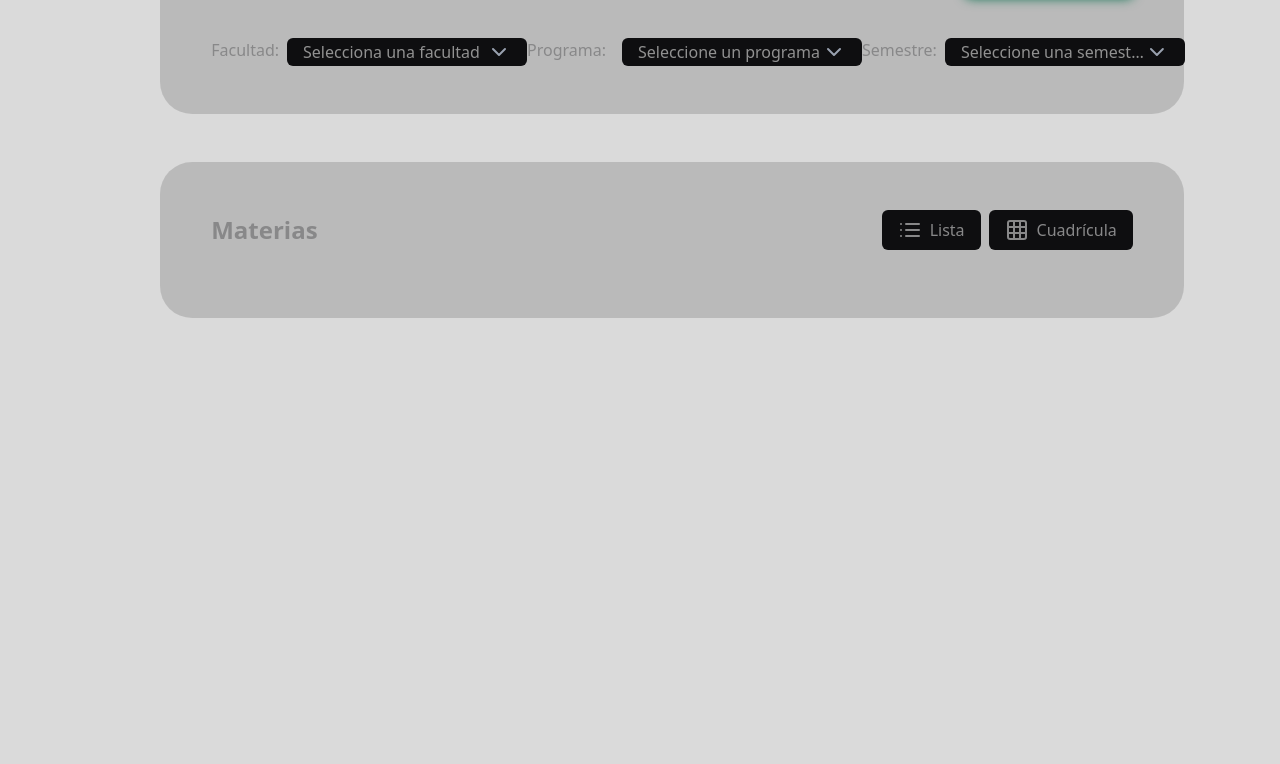
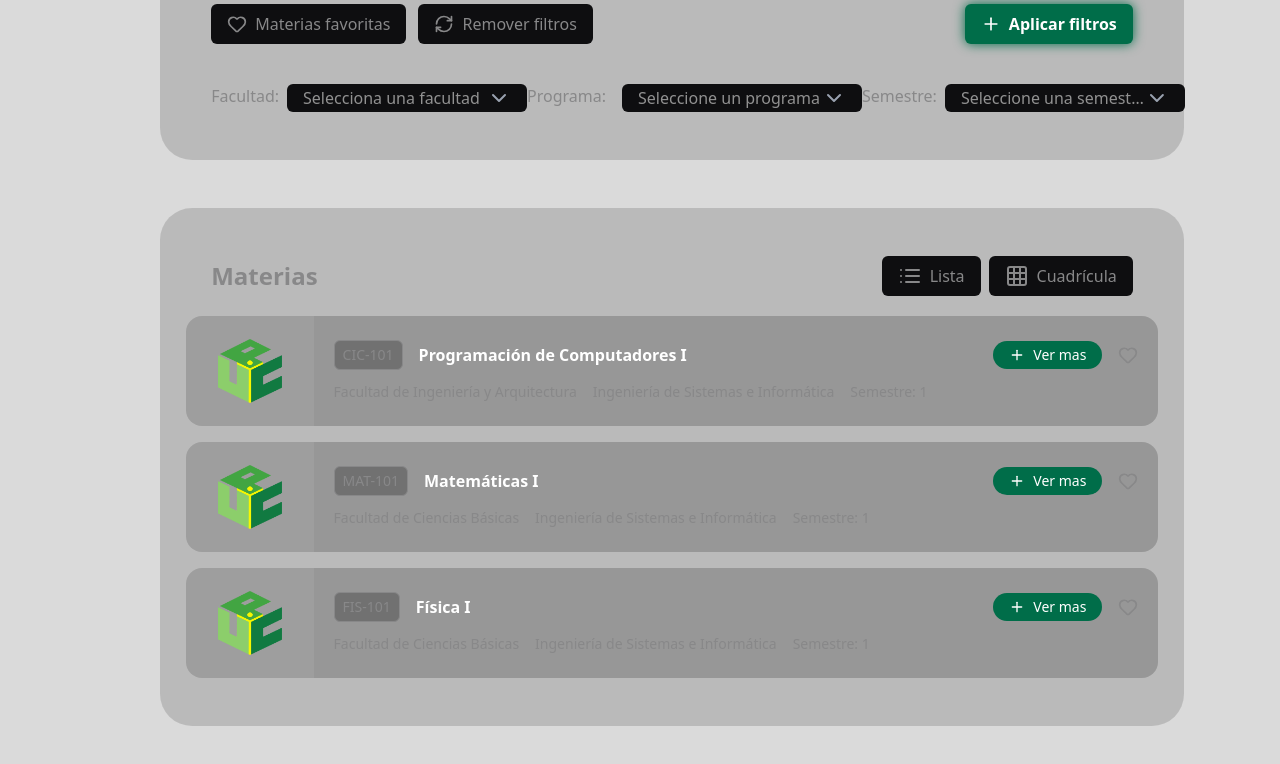
Before and after one commit to Jramosd-lang/UPCStudent, a React (Vite) app: page /materias in a window 1280 px wide. Shown: the part 524-1288 px from the top of the page. Before the commit the page ends 882 px from the top, so only its background shows below. Built offline with nearby package versions, Linux system fonts and the light colour scheme.

Commit message:
feature: new target subject v1.0

```diff
--- a/src/components/listOfSubjects/index.jsx
+++ b/src/components/listOfSubjects/index.jsx
@@ -1,4 +1,5 @@
 import {List,Grid3x3} from 'lucide-react';
+import SubjectTarget from './subjectTarget/index.jsx';
 
 
 export default function ListOfSubjects() {
@@ -12,8 +13,28 @@ export default function ListOfSubjects() {
                 <button className='bg-[#0e0e10] rounded-md py-2 px-4 flex items-center justify-center gap-2 select-none'><Grid3x3/> Cuadrícula</button>
               </div>
             </div>
-            <div className='w-[90%] h-fit flex flex-col gap-5'>
-              {/* Aquí se mostrarían las materias filtradas */}
+            <div className="w-[95%] h-fit flex flex-col gap-4">
+              <SubjectTarget
+                name="Programación de Computadores I"
+                codeSubject="CIC-101"
+                semester="1"
+                faculty="Facultad de Ingeniería y Arquitectura"
+                program="Ingeniería de Sistemas e Informática"
+              />
+              <SubjectTarget
+                name="Matemáticas I"
+                codeSubject="MAT-101"
+                semester="1"
+                faculty="Facultad de Ciencias Básicas"
+                program="Ingeniería de Sistemas e Informática"
+              />
+              <SubjectTarget
+                name="Física I"
+                codeSubject="FIS-101"
+                semester="1"
+                faculty="Facultad de Ciencias Básicas"
+                program="Ingeniería de Sistemas e Informática"
+              />
             </div>
           </div>
 
--- a/src/components/listOfSubjects/subjectTarget/index.jsx
+++ b/src/components/listOfSubjects/subjectTarget/index.jsx
@@ -1,10 +1,43 @@
-export default function SubjectTarget(){
+import {Heart, Plus} from "lucide-react";
+
+export default function SubjectTarget({name, codeSubject, semester, faculty, program}){
     return(
-        <div className="w-full h-fit flex">
-        <div>
-            <img src="logo.png" alt="" />
-        </div>
+        <div className="w-full h-fit flex bg-[#00000030] rounded-2xl overflow-hidden text-[#888889] select-none">
+            {/* Contenedor de imagen con ancho fijo */}
+            <div className="w-32 h-full flex items-center py-3 justify-center bg-[#ffffff10] flex-shrink-0">
+                <img src="logo.png" className="h-16 aspect-square" alt="" />
+            </div>
 
+            {/* Contenedor principal con flex-1 para usar espacio restante */}
+            <div className="py-6 px-5 flex flex-col gap-3 flex-1 min-w-0">
+                {/* Primera fila con elementos que pueden contraerse */}
+                <div className="flex gap-4 items-center">
+                    <div className="bg-[#00000040] border rounded-md px-2 py-1 flex items-center justify-center flex-shrink-0">
+                        <p className="text-sm">{codeSubject}</p>
+                    </div>
+
+                    {/* Título con truncate para evitar overflow */}
+                    <h1 className="font-semibold text-[#ffffff] mr-auto truncate min-w-0">
+                        {name}
+                    </h1>
+
+                    {/* Botones con flex-shrink-0 para mantener tamaño */}
+                    <button className="flex items-center text-white px-4 py-1 gap-2 rounded-2xl bg-[#006d49] flex-shrink-0 text-sm">
+                        <Plus size={16} color="white"/> Ver mas
+                    </button>
+
+                    <div className="flex-shrink-0">
+                        <Heart className="w-5 h-5 text-[#888889] cursor-pointer" />
+                    </div>
+                </div>
+
+                {/* Segunda fila con texto que puede truncarse */}
+                <div className="flex gap-4 text-sm flex-wrap">
+                    <p className="truncate">{faculty}</p>
+                    <p className="truncate">{program}</p>
+                    <p className="flex-shrink-0">Semestre: {semester}</p>
+                </div>
+            </div>
         </div>
     );
 }
--- a/src/index.css
+++ b/src/index.css
@@ -49,3 +49,11 @@ body, html{
     scrollbar-color: #222224 #18181b !important;
   }
 }
+
+* {
+  box-sizing: border-box;
+}
+
+body {
+  overflow-x: hidden;
+}
--- a/src/pages/subjects/index.jsx
+++ b/src/pages/subjects/index.jsx
@@ -34,7 +34,7 @@ export default function Subjects() {
     <>
 
       <div className="flex flex-col items-center py-18 h-screen w-screen">
-        <div className="w-full h-18 pl-21 font-semibold text-[#b3b3b6] border-b-2 border-[#00000030] flex items-center justify-start">
+        <div className="w-full h-18 pl-21 py-8 font-semibold text-[#b3b3b6] border-b-2 border-[#00000030] flex items-center justify-start">
             <h1 >{isMaterias? "Materias" : ""}</h1>
         </div>
         <div className="flex flex-col py-10 gap-12 items-center justify-center w-full h-auto">
@@ -55,7 +55,7 @@ export default function Subjects() {
             <div className='flex w-full items-center justify-center text-[#888889]'>
                 <input type="text" className='w-[90%] select-none hover:outline-1 hover:outline-[#ffffff30] bg-[#0e0e10] py-5 px-5 rounded-2xl' placeholder='Buscar por codigo o nombre...' />
             </div>
-            <div className='flex items-center justify-start w-[90%] gap-3 mb-5 '>
+            <div className='flex items-center justify-start w-[90%] gap-3 mb-5 nowrap'>
               <div className='py-2 px-4 flex items-center justify-center bg-[#0e0e10] rounded-md select-none gap-2' ><Heart className='w-5 h-5 text-[#888889]' />Materias favoritas</div>
               <div className='py-2 px-4 flex items-center justify-center bg-[#0e0e10] rounded-md select-none gap-2 mr-auto'><RefreshCw className='w-5 h-5 text-[#888889]' /> Remover filtros</div>
               <button style={{ filter: "drop-shadow(0 0 6px #006d49)" }} className='py-2 px-4 flex font-semibold text-white items-center justify-center bg-[#006d49] rounded-md drop-shadow-lg drop-shadow-[#006d49] select-none gap-2'><Plus className='w-5 h-5 text-white' /> Aplicar filtros</button>
```
